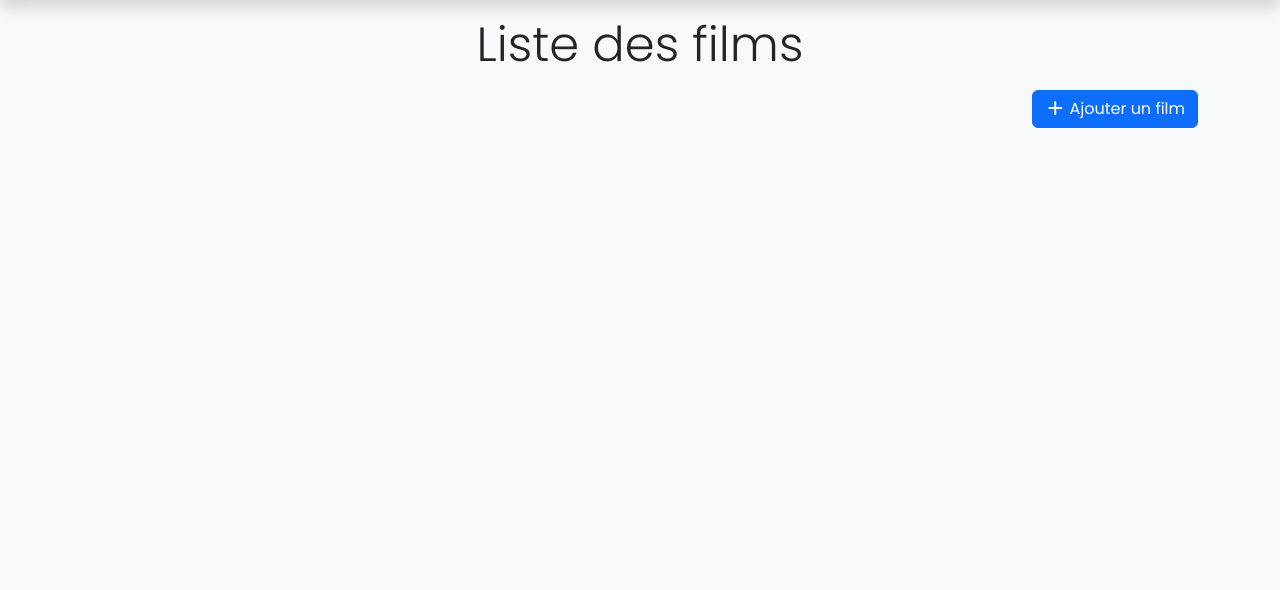
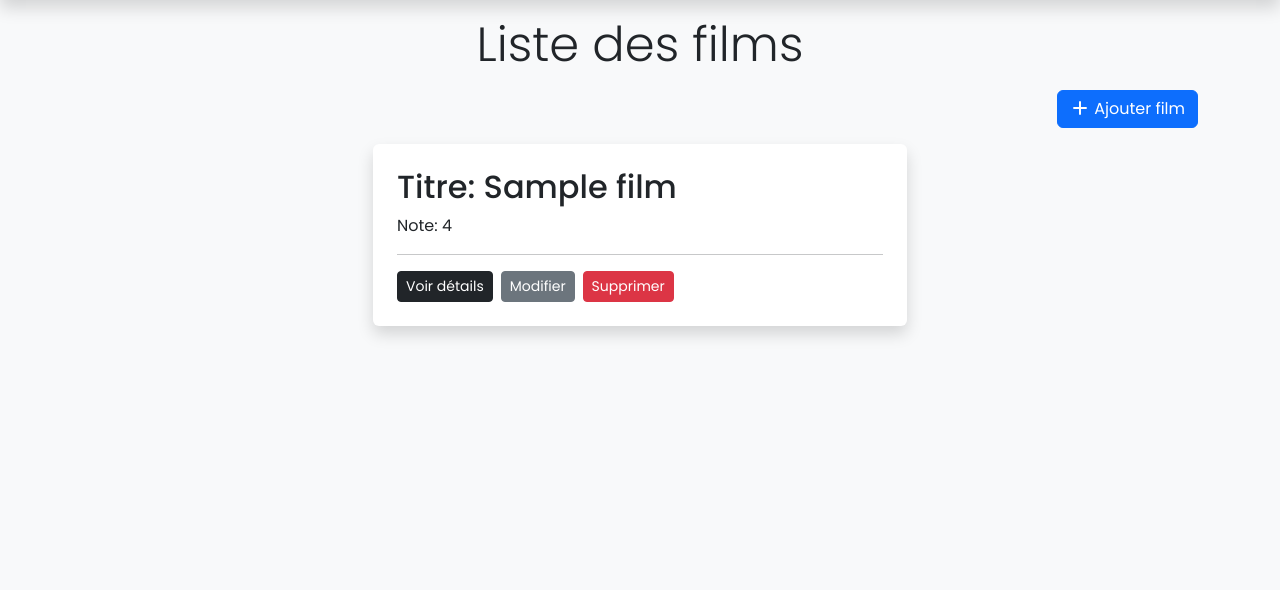
Before and after one commit to alinnovtech-puspa/dwwm22-php-project-mr-popcorn, a PHP site: page / in a window 1280 px wide. Shown: the part 68-658 px from the top of the page. Run offline with PHP 8.4, Linux system fonts and the light colour scheme; tables that the repository leaves empty or names only in its code hold one stand-in row (values such as "Sample post"); some libraries are stand-ins or nearby versions.

Commit message:
recupération des films et affichage de la liste

```diff
--- /dev/null
+++ b/functions/db.php
@@ -0,0 +1,79 @@
+<?php
+
+/**
+ * Cette fonction permet d'établir une connexion avec la base de données.
+ *
+ * @return PDO
+ */
+function connectToDb(): PDO
+{
+
+    $dsnDb = 'mysql:dbname=mr-popcorn;host=127.0.0.1;port=3306';
+    $userDb = 'root';
+    $passwordDb = '';
+
+    try {
+        $db = new PDO($dsnDb, $userDb, $passwordDb);
+        $db->setAttribute(PDO::ATTR_ERRMODE, PDO::ERRMODE_EXCEPTION);
+    } catch (\PDOException $exception) {
+        die("Connection to database failed: " . $exception->getMessage());
+    }
+
+    return $db;
+}
+
+
+/**
+ * Cette fonction permet d'insérer un nouveau film en base de données.
+ *
+ * @param null|float $ratingRounded
+ * @param array $data
+ *
+ * @return void
+ */
+function insertFilm(null|float $ratingRounded, array $data = []): void
+{
+
+    // Etablissons une connexion à la base de données.
+    $db = connectToDb();
+
+    // Préparons la requête à executer
+    try {
+        $req = $db->prepare("INSERT INTO film (title, rating, comment, created_at, updated_at) VALUES (:title, :rating, :comment, now(), now() )");
+
+        // Passons à la requête, les données necessaires
+        $req->bindValue(":title", $data['title']);
+        $req->bindValue(":rating", $ratingRounded);
+        $req->bindValue(":comment", $data['comment']);
+
+        // Exécutons la requête
+        $req->execute();
+
+        // Fermons le curseur, c'est à dire la connexion à la base de données.
+        $req->closeCursor();
+    } catch (\PDOException $exception) {
+        throw $exception;
+    }
+}
+
+
+/**
+ * Cette fonction permet de récupérer tous les films de la base de données.
+ *
+ * @return array
+ */
+function getFilms(): array
+{
+    $db = connectToDb();
+
+    try {
+        $req = $db->prepare("SELECT * FROM film ORDER BY created_at DESC");
+        $req->execute();
+        $films = $req->fetchAll();
+        $req->closeCursor();  // Non obligatoire.
+    } catch (\PDOException $exception) {
+        throw $exception;
+    }
+
+    return $films;
+}
--- a/partials/foot.php
+++ b/partials/foot.php
@@ -1,3 +1,4 @@
     <script src="https://cdn.jsdelivr.net/npm/bootstrap@5.3.8/dist/js/bootstrap.bundle.min.js" integrity="sha384-FKyoEForCGlyvwx9Hj09JcYn3nv7wiPVlz7YYwJrWVcXK/BmnVDxM+D2scQbITxI" crossorigin="anonymous"></script>
+    <script src="/assets/js/app.js"></script>
     </body>
     </html>
--- a/partials/head.php
+++ b/partials/head.php
@@ -33,7 +33,7 @@
      <link href="https://cdn.jsdelivr.net/npm/bootstrap@5.3.8/dist/css/bootstrap.min.css" rel="stylesheet" integrity="sha384-sRIl4kxILFvY47J16cr9ZwB07vP4J8+LH7qKQnuqkuIAvNWLzeN8tE5YBujZqJLB" crossorigin="anonymous">
 
      <!-- My Custom Stylesheet -->
-     <link rel="stylesheet" href="/styles/app.css">
+     <link rel="stylesheet" href="/assets/styles/app.css">
  </head>
 
  <body class="bg-light">
--- a/public/index.php
+++ b/public/index.php
@@ -1,26 +1,67 @@
+<?php
+session_start();
+
+require_once __DIR__ . "/../functions/db.php";
+
+// 1. Etablir une connexion avec la base de données
+// 2. Effectuer la requête de sélection de tous les films de la base de données
+$films = getFilms();
+?>
 <?php
 $title = "Liste des films";
 $description = "Découvrez la liste complète de mes films : notes, commentaires et fiches détaillées. Répertoire cinéma mis à jour régulièrement.";
-       $keywords = "Cinéma, repertoire, film, dwwm22";
+$keywords = "Cinéma, répertoire, film, dwwm22";
 ?>
-
 <?php include_once __DIR__ . "/../partials/head.php"; ?>
 
 <?php include_once __DIR__ . "/../partials/nav.php"; ?>
 
-
-
-    <!-- Main -->
+<!-- Main: Le contenu spécifique à cette page -->
 <main class="container">
     <h1 class="text-center my-3 display-5">Liste des films</h1>
-
 
     <div class="d-flex justify-content-end align-items-center my-3">
         <a href="/create.php" class="btn btn-primary">
             <i class="fa-solid fa-plus"></i>
-                Ajouter un film
+            Ajouter film
         </a>
     </div>
+
+
+
+    <?php if (count($films) > 0) : ?>
+        <div class="container">
+            <div class="row">
+                <div class="col-md-6 mx-auto">
+
+                    <?php if (isset($_SESSION['success']) && !empty($_SESSION['success'])) : ?>
+                        <!-- Affichage du message flash -->
+                        <div class="text-center alert alert-success alert-dismissible fade show" role="alert">
+                            <?= $_SESSION['success']; ?>
+                            <button type="button" class="btn-close" data-bs-dismiss="alert" aria-label="Close"></button>
+                        </div>
+                        <?php unset($_SESSION['success']); ?>
+                    <?php endif ?>
+
+                    <?php foreach ($films as $film) : ?>
+                        <article class="film-card bg-white p-4 rounded shadow mb-4">
+                            <h2>Titre: <?= htmlspecialchars($film['title']); ?></h2>
+                            <p>Note: <?= isset($film['rating']) && $film['rating'] !== "" ? htmlspecialchars((float) $film['rating']) : 'Non renseignée'; ?></p>
+                            <hr>
+                            <div class="d-flex justify-content-start align-items-center gap-2">
+                                <a href="" class="btn btn-sm btn-dark">Voir détails</a>
+                                <a href="" class="btn btn-sm btn-secondary">Modifier</a>
+                                <a href="" class="btn btn-sm btn-danger">Supprimer</a>
+                            </div>
+                        </article>
+                    <?php endforeach ?>
+                </div>
+            </div>
+        </div>
+    <?php else :  ?>
+        <p class="mt-5">Aucun film ajouté à la liste.</p>
+    <?php endif ?>
+
 
 </main>
 
```
Also changed, not shown: public/create.php (+21 -6 lines), public/assets/js/app.js (added), public/assets/styles/app.css (renamed from public/styles/app.css). Lines whose indentation alone changed are shown as unchanged.
